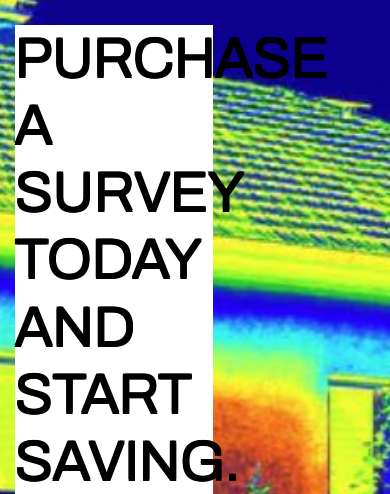
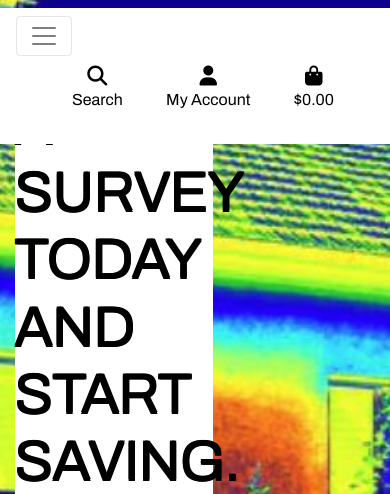
Before and after one commit to blockhead77/thermafix, a Django app: page / in a window 390 px wide. Shown: the top 494 px of the page. Run offline with Django 3.2, Linux system fonts and the light colour scheme; some libraries are stand-ins or nearby versions.

Commit message:
finshed part of the mobile nav menu

```diff
--- a/templates/base.html
+++ b/templates/base.html
@@ -1,5 +1,4 @@
 {% load static %}
-
 <!doctype html>
 <html lang="en">
   <head>
@@ -18,7 +17,6 @@
     <link rel="preconnect" href="https://fonts.googleapis.com">
     <link rel="preconnect" href="https://fonts.gstatic.com" crossorigin>
     <link href="https://fonts.googleapis.com/css2?family=Archivo:ital,wght@0,100..900;1,100..900&display=swap" rel="stylesheet">
-
 {% endblock %}
 
 {% block extra_css %}
@@ -100,7 +98,18 @@
               </ul>
           </div>
       </div>
-  </header>
+      <div class="col-12 col-lg-4 my-auto py-1 py-lg-0"></div>
+    </div>
+    <div class="row bg-white">
+        <nav class="navbar navbar-expand-lg navbar-light w-100">
+            <button class="navbar-toggler" type="button" data-toggle="collapse" data-target="#main-nav" aria-controls="main-nav" aria-expanded="false" aria-label="Toggle navigation">
+                <span class="navbar-toggler-icon"></span>
+            </button>
+            {% include 'includes/mobile-top-header.html' %}
+            {% include 'includes/main-nav.html' %}
+        </nav>
+    </div>
+</header>
 
     {% if messages %}
         <div class="message-container"></div>
--- /dev/null
+++ b/templates/includes/main-nav.html
@@ -0,0 +1,50 @@
+<div class="collapse navbar-collapse" id="main-nav">
+    <ul class="navbar-nav w-auto mx-auto">
+        <li class="nav-item dropdown">
+            <a class="logo-font font-weight-bold nav-link text-black mr-5" href="#" id="all-products-link" data-toggle="dropdown" aria-haspopup="true" aria-expanded="false">
+                All Products
+            </a>
+            <div class="dropdown-menu border-0" aria-labelledby="all-products-link">
+                <a href="" class="dropdown-item">By Price</a>
+                <a href="" class="dropdown-item ">By Rating</a>
+                <a href="" class="dropdown-item ">By Category</a>
+                <a href="" class="dropdown-item">All Products</a>
+            </div>
+        </li>
+
+        <li class="nav-item dropdown">
+            <a class="logo-font font-weight-bold nav-link text-black mr-5" href="#" id="clothing-link" data-toggle="dropdown" aria-haspopup="true" aria-expanded="false">
+                Thermal Surveys
+            </a>
+            <div class="dropdown-menu border-0" aria-labelledby="clothing-link">
+                <a href="" class="dropdown-item">Types of Surveys</a>
+                <a href="" class="dropdown-item">Internal Surveys </a>
+                <a href="" class="dropdown-item">Roof Surveys</a>
+                <a href="" class="dropdown-item">Drone Surveys</a>
+            </div>
+        </li>
+
+        <li class="nav-item dropdown">
+            <a class="logo-font font-weight-bold nav-link text-black mr-5" href="#" id="homeware-link" data-toggle="dropdown" aria-haspopup="true" aria-expanded="false">
+                Homeware
+            </a>
+            <div class="dropdown-menu border-0" aria-labelledby="homeware-link">
+                <a href="" class="dropdown-item">Bed &amp; Bath</a>
+                <a href="" class="dropdown-item">Kitchen &amp; Dining</a>
+                <a href="" class="dropdown-item">All Homeware</a>
+            </div>
+        </li>
+
+        <li class="nav-item dropdown">
+            <a class="logo-font font-weight-bold nav-link text-black" href="#" id="specials-link" data-toggle="dropdown" aria-haspopup="true" aria-expanded="false">
+                Special Offers
+            </a>
+            <div class="dropdown-menu border-0" aria-labelledby="specials-link">
+                <a href="" class="dropdown-item">New Arrivals</a>
+                <a href="" class="dropdown-item">Deals</a>
+                <a href="" class="dropdown-item">Clearance</a>
+                <a href="" class="dropdown-item">All Specials</a>
+            </div>
+        </li>
+    </ul>
+</div>
--- /dev/null
+++ b/templates/includes/mobile-top-header.html
@@ -0,0 +1,58 @@
+<ul>
+    <li class="list-inline-item">
+      <a class="text-black nav-link d-block d-lg-none" href="#" id="mobile-search" data-toggle="dropdown" aria-haspopup="true" aria-expanded="false">
+          <div class="text-center">
+              <div><i class="fas fa-search fa-lg"></i></div>
+              <p class="my-0">Search</p>
+          </div>
+      </a>
+      <div class="dropdown-menu border-0 w-100 p-3 rounded-0 my-0" aria-labelledby="mobile-search">
+          <form class="form" method="GET" action="">
+              <div class="input-group w-100">
+                  <input class="form-control border border-black rounded-0" type="text" name="q" placeholder="Search our site">
+                  <div class="input-group-append">
+                      <button class="form-control form-control btn btn-black border border-black rounded-0" type="submit">
+                          <span class="icon">
+                              <i class="fas fa-search"></i>
+                          </span>
+                      </button>
+                  </div>
+              </div>
+          </form>
+      </div>
+  </li>
+  <li class="list-inline-item dropdown">
+      <a class="text-black nav-link d-block d-lg-none" href="#" id="user-options" data-toggle="dropdown" aria-haspopup="true" aria-expanded="false">
+          <div class="text-center">
+              <div><i class="fas fa-user fa-lg"></i></div>
+              <p class="my-0">My Account</p>
+          </div>
+      </a>
+      <div class="dropdown-menu border-0" aria-labelledby="user-options">
+          {% if request.user.is_authenticated %}
+              {% if request.user.is_superuser %}
+                  <a href="{% url 'account_logout' %}" class="dropdown-item">Product Management</a>
+              {% endif %}
+              <a href="" class="dropdown-item">My Profile</a>
+              <a href="{% url 'account_logout' %}" class="dropdown-item">Logout</a>
+          {% else %}
+              <a href="{% url 'account_signup' %}" class="dropdown-item">Register</a>
+              <a href="{% url 'account_login' %}" class="dropdown-item">Login</a>
+          {% endif %}
+      </div>
+  </li>
+  <li class="list-inline-item">
+      <a class="{% if grand_total %}text-primary font-weight-bold{% else %}text-black{% endif %} nav-link d-block d-lg-none" href="">
+          <div class="text-center">
+              <div><i class="fas fa-shopping-bag fa-lg"></i></div>
+              <p class="my-0">
+                  {% if grand_total %}
+                      ${{ grand_total|floatformat:2 }}
+                  {% else %}
+                      $0.00
+                  {% endif %}
+              </p>
+          </div>
+      </a>
+    </li>
+  </ul>
```
